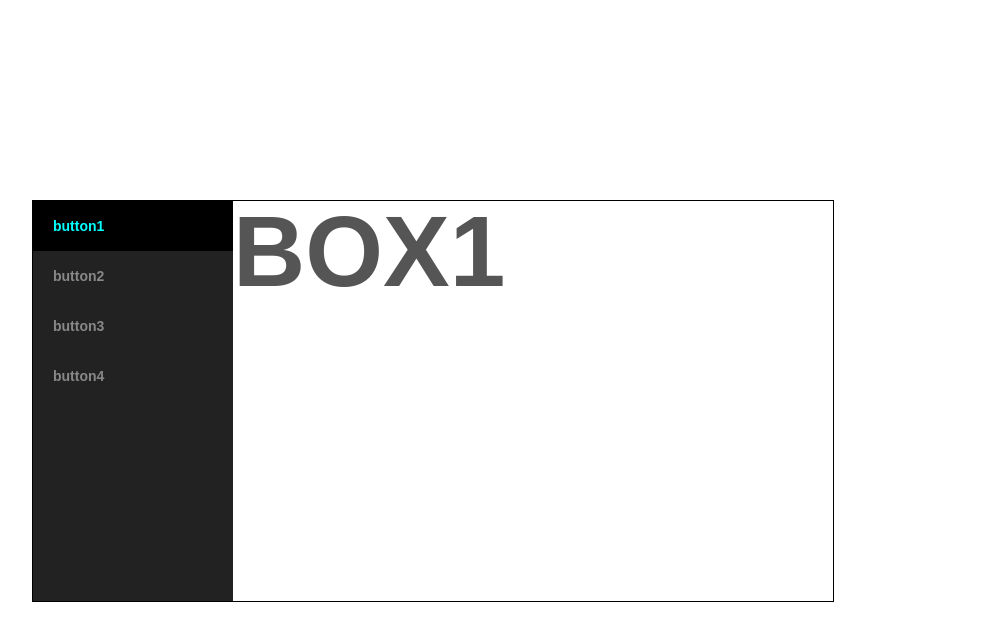
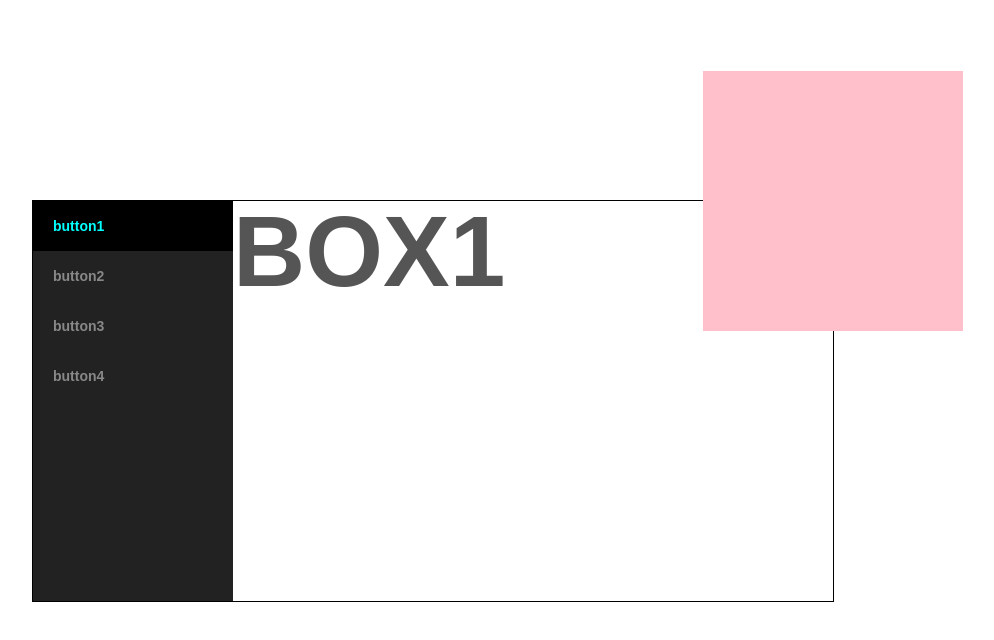
Before and after one commit to phoebe7010/flower, a plain HTML site: page index.html in a window 1280 px wide. Shown: the whole page, without its empty margins (207-1201 px from the left). Drawn offline with Linux system fonts and the light colour scheme.

Commit message:
flower 완성

```diff
--- a/index.html
+++ b/index.html
@@ -22,10 +22,18 @@
 			</ul>
 		</article>
 		<article class="right">
-			<div id="box1">BOX1</div>
-			<div id="box2">BOX2</div>
-			<div id="box3">BOX3</div>
-			<div id="box4">BOX4</div>
+			<div id="box1" class="on">BOX1
+				<p></p>
+			</div>
+			<div id="box2">BOX2
+				<p></p>
+			</div>
+			<div id="box3">BOX3
+				<p></p>
+			</div>
+			<div id="box4">BOX4
+				<p></p>
+			</div>
 		</article>
 	</section>
 
--- a/js/custom.js
+++ b/js/custom.js
@@ -20,9 +20,11 @@ $btns.on("click", function(e){
         $btns.children("a").removeClass("on");
         $btns.eq(i).children("a").addClass("on");
 
+        $boxs.removeClass("on");
         $boxs.fadeOut(speed);
         $boxs.eq(i).fadeIn(speed, function(){
             isDone = true;
+            $boxs.eq(i).addClass("on");
         });
     }
 
--- a/scss/style.scss
+++ b/scss/style.scss
@@ -49,6 +49,26 @@ a{text-decoration:none; }
             display:none;
 
             &#box1{ display:block; }
+
+            p{
+                width:200px;
+                height:200px;
+                background:aqua;
+                position:absolute;
+                top:0;
+                right:0;
+                transform:rotate(360deg) scale(1);
+                opacity:0;
+                transition:all 0.5s;
+            }
+
+            &.on p{
+                top:-100px;
+                right:-100px;
+                transform:rotate(0deg) scale(1.3);
+                opacity:1;
+                background:pink;
+            }
         }
     }
 }
```
Also changed, not shown: css/style.css, 1 other file.
